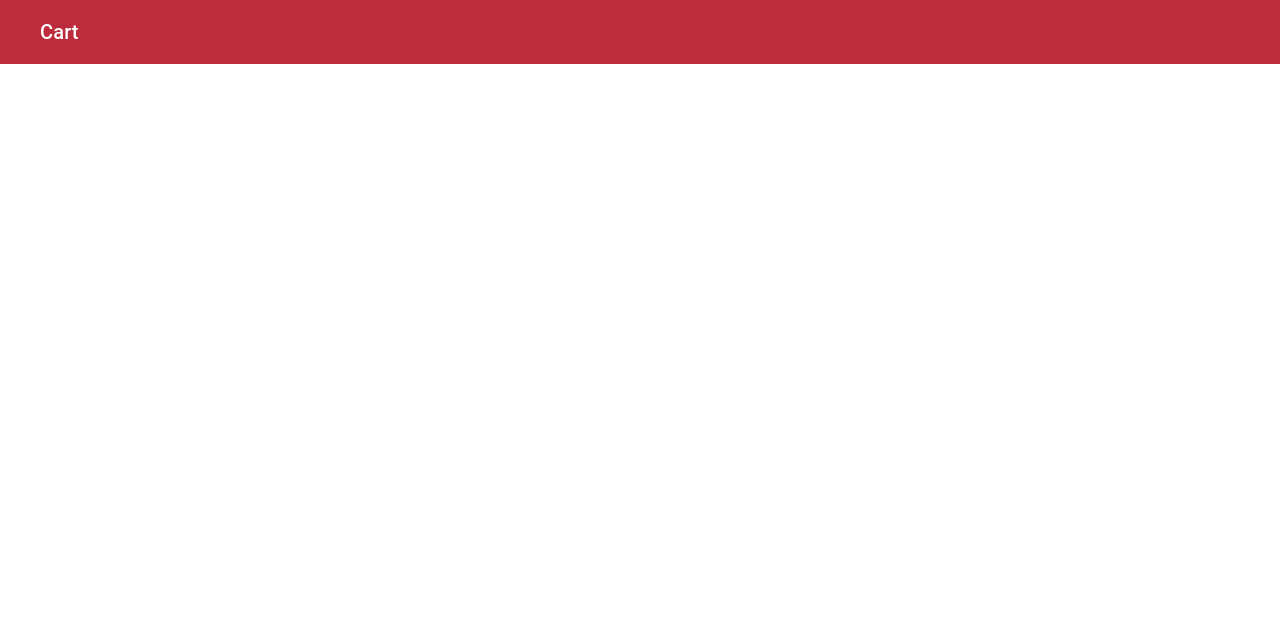
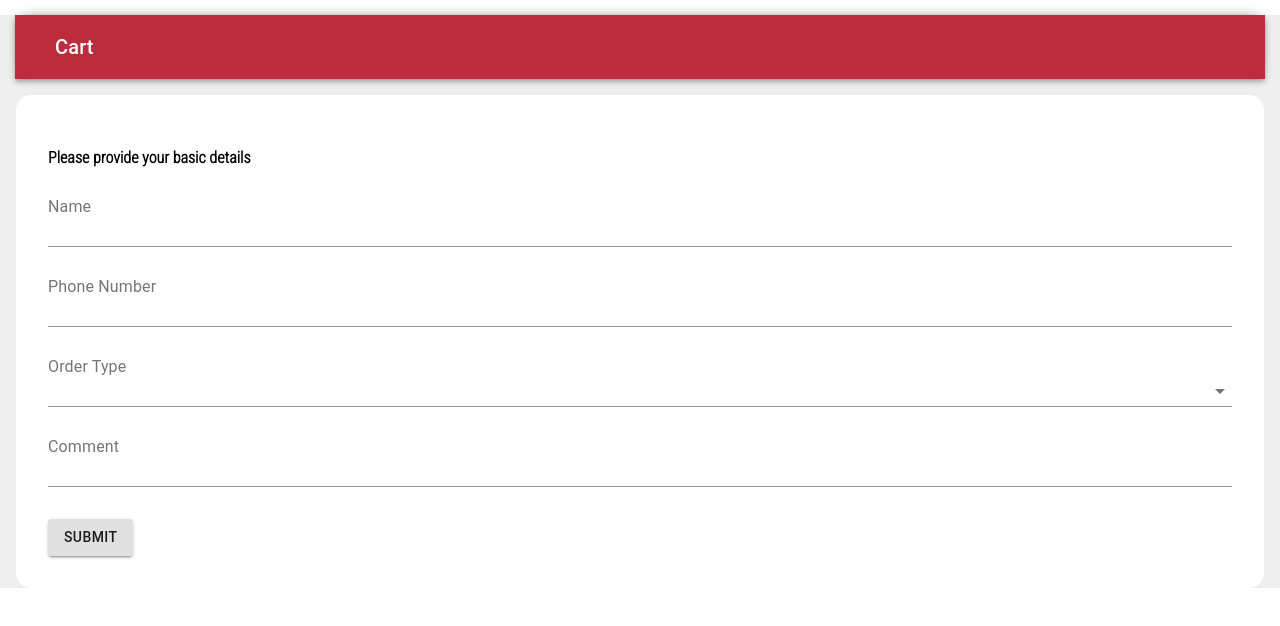
Before and after one commit to nbbhatia/mozmoApp, a React (Create React App) app: page /cart-detail in a window 1280 px wide. Shown: the top 626 px of the page. Built offline with nearby package versions, Linux system fonts and the light colour scheme.

Commit message:
cart detail page

```diff
--- a/package.json
+++ b/package.json
@@ -8,6 +8,7 @@
     "@testing-library/jest-dom": "^5.11.4",
     "@testing-library/react": "^11.1.0",
     "@testing-library/user-event": "^12.1.10",
+    "formik": "2.2.9",
     "react": "^17.0.2",
     "react-dom": "^17.0.2",
     "react-redux": "7.2.4",
--- a/src/components/cart/component/cart-detail.js
+++ b/src/components/cart/component/cart-detail.js
@@ -2,38 +2,29 @@ import React from "react";
 import BAckButton from "../../shared/backButton";
 import CartUI from "../../shared/cartUi";
 import { Grid, makeStyles, Typography, Divider } from "@material-ui/core";
+import UserDetailForm from "../../shared/confirmOrderForm";
 const useStyle = makeStyles((theme) => ({
   root: {
     background: "#BC2C3D",
     height: "100%",
   },
-  //   catName: {
-  //     fontSize: 32,
-  //     fontWeight: 700,
-  //     color: "#fff",
-  //     // padding: "50px 0px",
-  //   },
-  //   productGrid: {
-  //     backgroundColor: "rgb(255, 255, 255)",
-  //     borderTopLeftRadius: "35px",
-  //     borderTopRightRadius: "35px",
-  //     boxShadow: "rgb(158 158 158) 0px -4px 12px -6px",
-  //   },
   itemBox: {
     background: "#fff",
     height: "100%",
     boxShadow: "rgb(158 158 158) 0px -4px 12px -6px",
     borderRadius: 15,
+    margin: 15,
   },
 }));
 const CartDetail = () => {
   const classes = useStyle();
 
   return (
-    <Grid md={12} xs={12} sm={12} item>
+    <Grid md={12} xs={12} sm={12} item style={{ background: "#efefef" }}>
       <Grid md={12} xs={12} sm={12} item className={classes.itemBox}>
         <CartUI />
       </Grid>
+      <UserDetailForm />
     </Grid>
   );
 };
--- a/src/components/shared/cartUi.js
+++ b/src/components/shared/cartUi.js
@@ -192,7 +192,7 @@ export default function FullScreenDialog(props) {
                 }}
               />
             </List>
-            <Divider style={{ margin: "0px 32px" }} />
+            <Divider style={{ margin: "0px 32px 16px 32px" }} />
           </div>
         ))}
       </div>
--- /dev/null
+++ b/src/components/shared/confirmOrderForm.js
@@ -0,0 +1,164 @@
+import React, { useState } from "react";
+import { Formik } from "formik";
+import {
+  Grid,
+  TextField,
+  Button,
+  InputLabel,
+  Select,
+  MenuItem,
+} from "@material-ui/core";
+
+const CartForm = () => {
+  return (
+    <Grid
+      style={{ padding: 32, margin: 16, background: "#fff", borderRadius: 15 }}
+    >
+      <h4>Please provide your basic details</h4>
+      <Formik
+        initialValues={{
+          name: "",
+          phoneNumber: "",
+          orderType: "",
+          tableNum: "",
+          code: "",
+          comment: "",
+          address: "",
+        }}
+        onSubmit={(values, { setSubmitting }) => {
+          setTimeout(() => {
+            alert(JSON.stringify(values, null, 2));
+            setSubmitting(false);
+          }, 400);
+        }}
+      >
+        {({
+          values,
+          errors,
+          touched,
+          handleBlur,
+          handleChange,
+          setFieldValue,
+          handleSubmit,
+          isSubmitting,
+          /* and other goodies */
+        }) => (
+          <form onSubmit={handleSubmit}>
+            <div style={{ marginTop: 32 }}>
+              <InputLabel>Name</InputLabel>
+              <TextField
+                variant="standard"
+                fullWidth
+                required
+                name="name"
+                onChange={handleChange}
+                onBlur={handleBlur}
+                value={values.name}
+              />
+            </div>
+            <div style={{ marginTop: 32 }}>
+              <InputLabel>Phone Number </InputLabel>
+              <TextField
+                required
+                variant="standard"
+                fullWidth
+                name="phoneNumber"
+                onChange={handleChange}
+                onBlur={handleBlur}
+                value={values.phoneNumber}
+              />
+            </div>
+            <div style={{ marginTop: 32 }}>
+              <InputLabel>Order Type</InputLabel>
+              <Select
+                required
+                variant="standard"
+                fullWidth
+                onChange={(event) =>
+                  setFieldValue("orderType", event.target.value)
+                }
+                onBlur={handleBlur}
+                value={values.orderType}
+              >
+                <MenuItem value={"Dining"}>Dining</MenuItem>
+                <MenuItem value={"Takeaway"}>Takeaway</MenuItem>
+                <MenuItem value={"Delivery"}>Delivery</MenuItem>
+              </Select>
+            </div>
+            {values.orderType === "Dining" ? (
+              <div style={{ marginTop: 32 }}>
+                <InputLabel>Select your Table</InputLabel>
+                <Select
+                  required
+                  variant="standard"
+                  fullWidth
+                  onChange={(event) =>
+                    setFieldValue("tableNum", event.target.value)
+                  }
+                  onBlur={handleBlur}
+                  value={values.tableNum}
+                >
+                  <MenuItem value={1}>1</MenuItem>
+                  <MenuItem value={2}>2</MenuItem>
+                </Select>
+              </div>
+            ) : (
+              ""
+            )}
+            {values.tableNum ? (
+              <div style={{ marginTop: 32 }}>
+                <InputLabel>Enter Your Code </InputLabel>
+                <TextField
+                  required
+                  variant="standard"
+                  fullWidth
+                  name="code"
+                  onChange={handleChange}
+                  onBlur={handleBlur}
+                  value={values.code}
+                />
+              </div>
+            ) : (
+              ""
+            )}
+            {values.orderType === "Delivery" ? (
+              <div style={{ marginTop: 32 }}>
+                <InputLabel>Address </InputLabel>
+                <TextField
+                  required
+                  variant="standard"
+                  fullWidth
+                  name="address"
+                  onChange={handleChange}
+                  onBlur={handleBlur}
+                  value={values.address}
+                />
+              </div>
+            ) : (
+              ""
+            )}
+            <div style={{ marginTop: 32 }}>
+              <InputLabel>Comment </InputLabel>
+              <TextField
+                required
+                variant="standard"
+                fullWidth
+                name="comment"
+                onChange={handleChange}
+                onBlur={handleBlur}
+                value={values.comment}
+              />
+            </div>
+            <div style={{ marginTop: 32 }}>
+              <Button variant="contained" type="submit" disabled={isSubmitting}>
+                Submit
+              </Button>
+            </div>
+          </form>
+        )}
+      </Formik>
+    </Grid>
+  );
+};
+
+export default CartForm;
```
Also changed, not shown: 1 other file (tests, documents, lock files or other folders).
